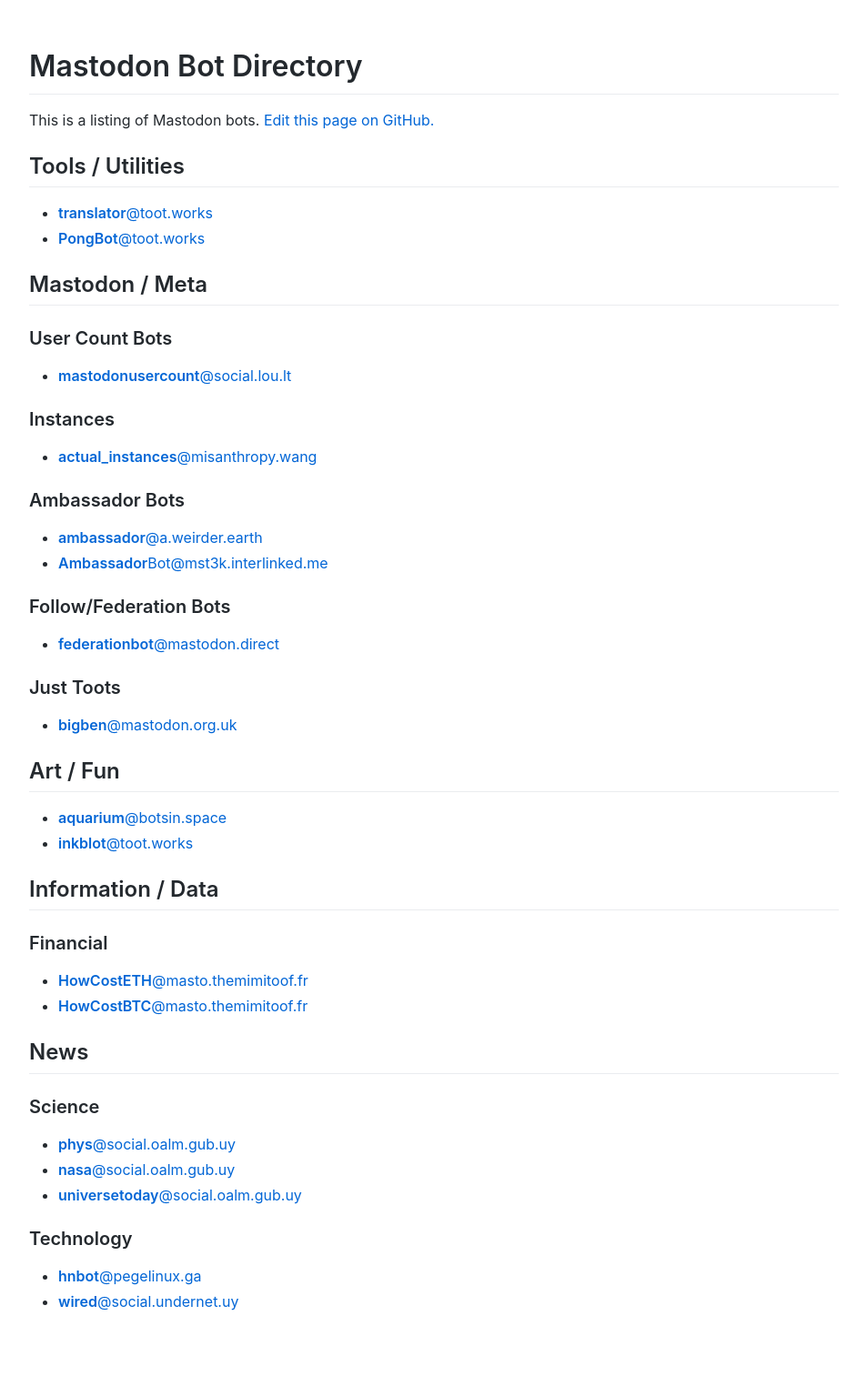
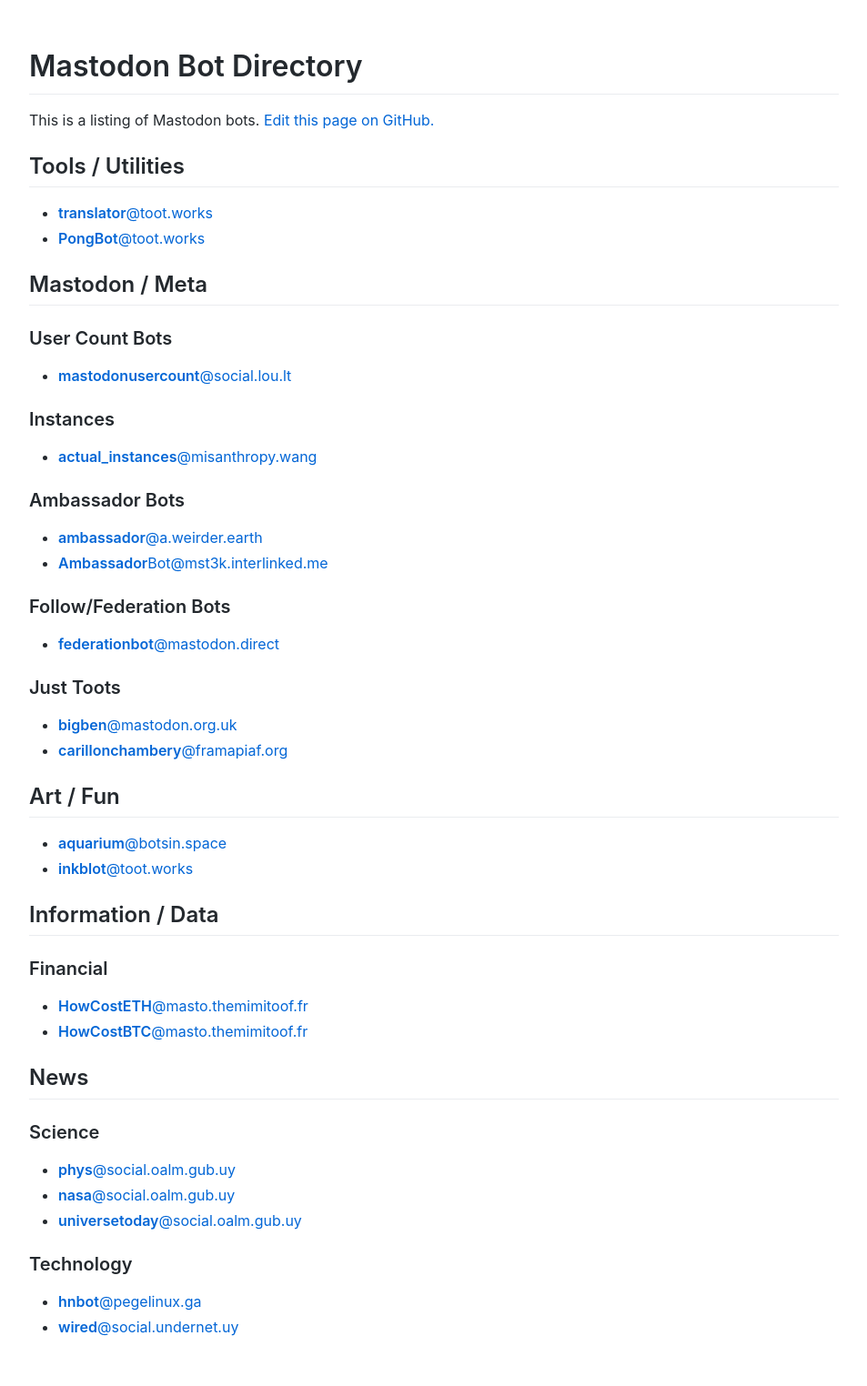
Before and after one commit to tootworks/bots, a Jekyll site: the page built from index.md, in a window 1280 px wide. Shown: the whole page at 91% size, without its empty margins (163-1116 px from the left). Built offline with Jekyll 4.4.1, drawn with Linux system fonts in a browser that asks for light colours; before the commit the page ends 1496 px from its top, so only the background shows below that.

Commit message:
Add "le carillon de chambéry"

```diff
--- a/index.md
+++ b/index.md
@@ -24,6 +24,7 @@ This is a listing of Mastodon bots. [Edit this page on GitHub.](https://github.c
 
 ### Just Toots
 - [**bigben**@mastodon.org.uk](https://mastodon.org.uk/@bigben)
+- [**carillonchambery**@framapiaf.org](https://framapiaf.org/@carillonchambery)
 
 ## Art / Fun
 - [**aquarium**@botsin.space](https://botsin.space/@aquarium)
```
